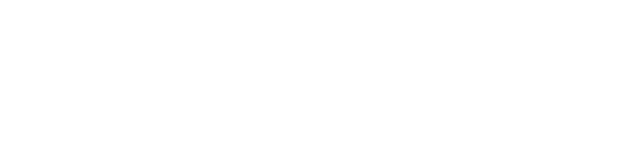
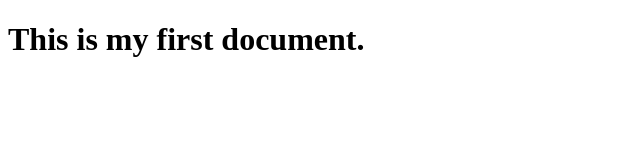
Before and after one commit to Prakashsurya-12/Demo-App, a plain HTML site: page index.html in a window 1280 px wide. Shown: the whole page, without its empty margins (0-640 px from the left). Drawn offline with Linux system fonts and the light colour scheme.

Commit message:
html file updated

```diff
--- a/index.html
+++ b/index.html
@@ -6,6 +6,8 @@
     <title>Document</title>
 </head>
 <body>
-
+    <div>
+        <h1>This is my first document.</h1>
+    </div>
 </body>
 </html>
```
